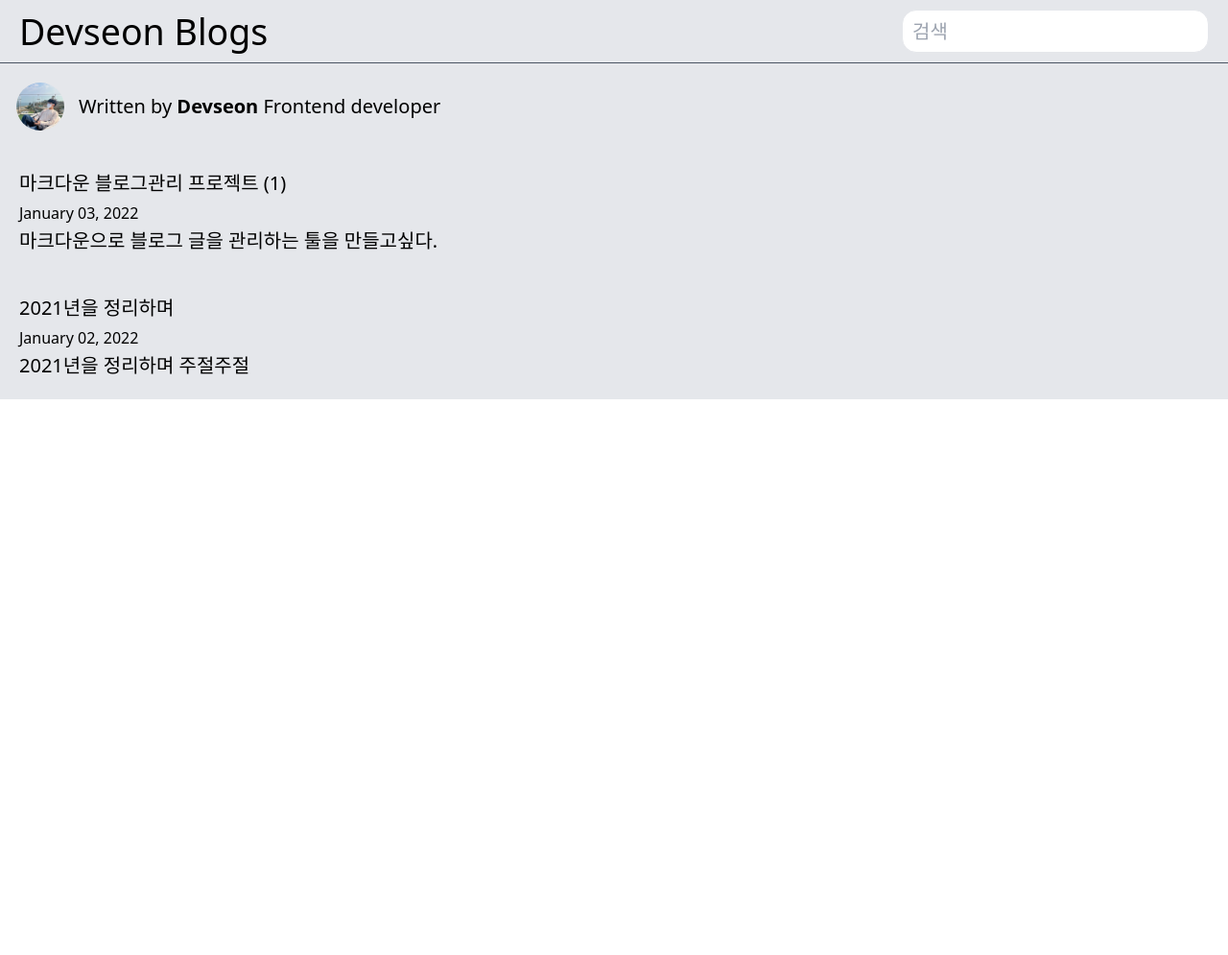
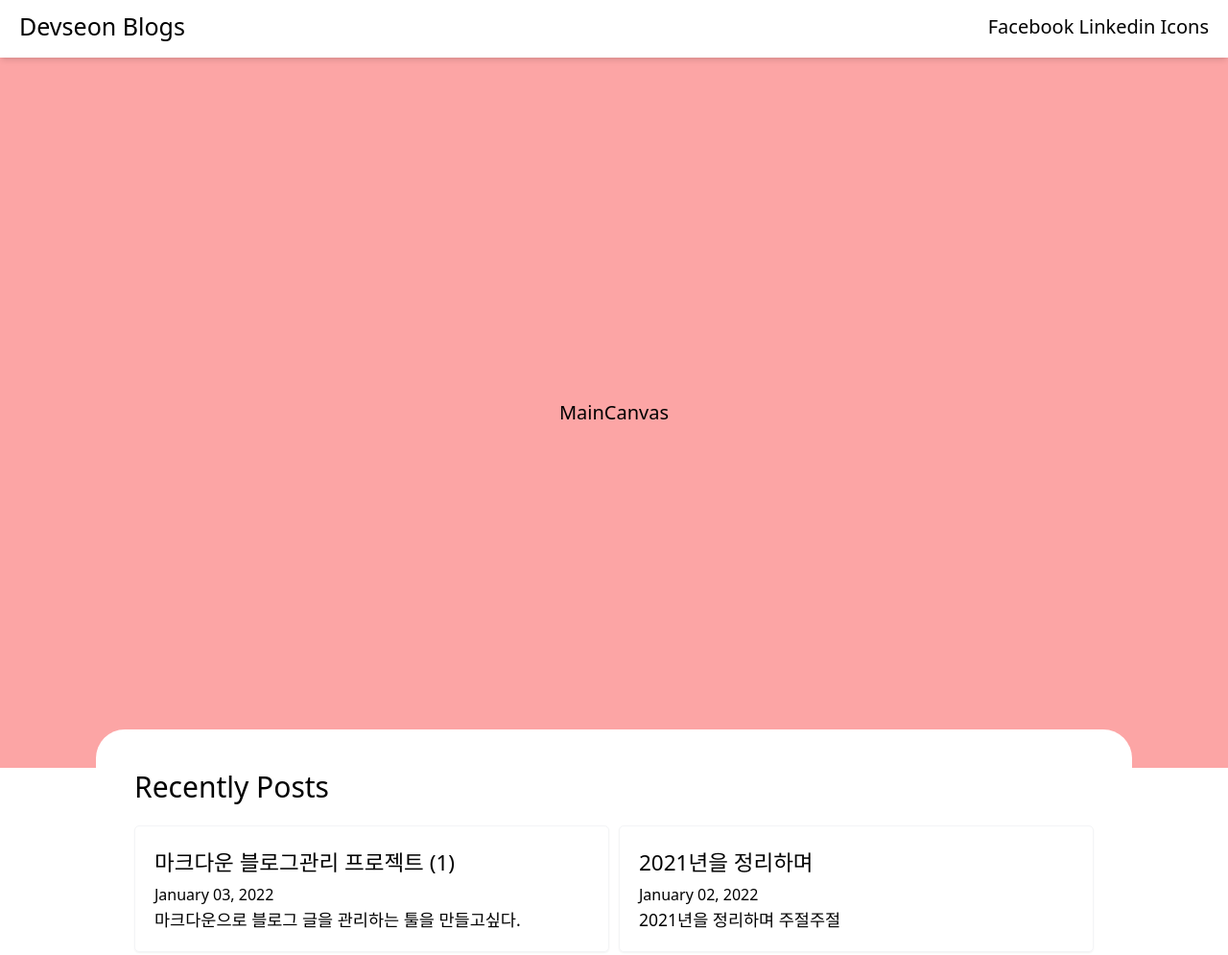
Before and after one commit to pksung1/pksung1.github.io, a Gatsby site: page / in a window 1280 px wide. Shown: the top 995 px of the page at 96% size. Before the commit the page ends 800 px from the top, so only its background shows below. Built offline with nearby package versions, Linux system fonts and the light colour scheme; Gatsby itself is replaced by a stand-in of ours.

Commit message:
feat : 메인페이지 디자인 적용

```diff
--- /dev/null
+++ b/src/components/MainCanvas.js
@@ -0,0 +1,12 @@
+import React, {useEffect, useRef} from "react"
+
+const MainCanvas = () => {
+
+  return (
+    <div id="main-canvas" className="flex fixed h-screen w-screen pt-12 bg-red-300 top-0 left-0 z-0 items-center justify-center">
+      <div>MainCanvas</div>
+    </div>
+  )
+}
+
+export default MainCanvas
--- /dev/null
+++ b/src/components/index.js
@@ -0,0 +1,5 @@
+import MainCanvas from './MainCanvas'
+
+export {
+  MainCanvas
+}
--- a/src/components/layout.js
+++ b/src/components/layout.js
@@ -4,31 +4,23 @@ import { Link } from "gatsby"
 const Layout = ({ location, title, children }) => {
   const rootPath = `${__PATH_PREFIX__}/`
   const isRootPath = location.pathname === rootPath
-  let header
-
-  if (isRootPath) {
-    header = (
-      <div className="flex flex-row justify-between px-4 py-2 border-b border-gray-600 border-solid">
-        <h1 className="text-3xl">
-          <Link to="/">{title}</Link>
-        </h1>
-        <input type="text" className="border w-64 rounded-xl px-2" placeholder="검색" />
-      </div>
-    )
-  } else {
-    header = (
-      <Link className="text-xl" to="/">
-        {title}
-      </Link>
-    )
-  }
 
   return (
-    <div className="bg-gray-200" data-is-root-path={isRootPath}>
-      <header>{header}</header>
+    <div data-is-root-path={isRootPath}>
+      <header className="shadow-md w-full h-12 items-center z-20 fixed bg-white">
+        <div className="flex flex-row justify-between px-4 py-2">
+          <h1 className="text-xl">
+            <Link to="/">{title}</Link>
+          </h1>
+          <div className="flex flex-row justify-center items-center">
+            Facebook Linkedin Icons
+          </div>
+        </div>
+      </header>
       <main className="flex flex-column">
         <section className="flex"></section>
-        <section className="max-w-2xl">{children}</section></main>
+        <section className="flex-1 overflow-hidden relative">{children}</section>
+      </main>
       <footer></footer>
     </div>
   )
--- a/src/pages/index.js
+++ b/src/pages/index.js
@@ -4,6 +4,7 @@ import { Link, graphql } from "gatsby"
 import Bio from "../components/bio"
 import Layout from "../components/layout"
 import Seo from "../components/seo"
+import MainCanvas from "../components/MainCanvas"
 
 const BlogIndex = ({ data, location }) => {
   const siteTitle = data.site.siteMetadata?.title || `Title`
@@ -26,20 +27,24 @@ const BlogIndex = ({ data, location }) => {
   return (
     <Layout location={location} title={siteTitle}>
       <Seo title="All posts" />
-      <Bio />
-      <ol style={{ listStyle: `none` }}>
-        {posts.map(post => {
+      <MainCanvas />
+      <div className="pt-screen -mt-8 z-10 relative lg:px-20">
+        <div className="bg-white mx-auto rounded-t-3xl p-8 max-h">
+          <h2 className="text-2xl pb-4">Recently Posts</h2>
+          <ol className="lg:grid grid-rows-3 grid-cols-2 gap-2">
+            {posts.slice(0, 6).map(post => {
               const title = post.frontmatter.title || post.fields.slug
 
               return (
-            <li key={post.fields.slug} className="p-4">
+                <Link to={post.fields.slug} itemProp="url" className="p-4 transition-shadow border-gray-100 border rounded shadow-sm hover:shadow-lg cursor-pointer">
+                <li key={post.fields.slug}>
                   <article
                     className="post-list-item"
                     itemScope
                     itemType="http://schema.org/Article"
                   >
                     <header>
-                  <h2>
+                      <h2 className="text-lg">
                         <Link to={post.fields.slug} itemProp="url">
                           <span itemProp="headline">{title}</span>
                         </Link>
@@ -52,13 +57,18 @@ const BlogIndex = ({ data, location }) => {
                           __html: post.frontmatter.description || post.excerpt,
                         }}
                         itemProp="description"
+                        className="text-sm"
                       />
                     </section>
                   </article>
                 </li>
+                </Link>
               )
             })}
           </ol>
+          <Bio />
+        </div>
+      </div>
     </Layout>
   )
 }
--- a/tailwind.config.js
+++ b/tailwind.config.js
@@ -1,9 +1,17 @@
+const SIZE = {
+  HEADER: '3rem'
+}
+
 module.exports = {
   content: [
     "./src/**/*.{js,jsx,ts,tsx}",
   ],
   theme: {
-    extend: {},
+    extend: {
+      padding: {
+        screen: '100vh'
+      }
+    },
   },
   plugins: [],
 }
```
Also changed, not shown: src/style.css (line endings or trailing spaces). Lines whose indentation alone changed are shown as unchanged.
